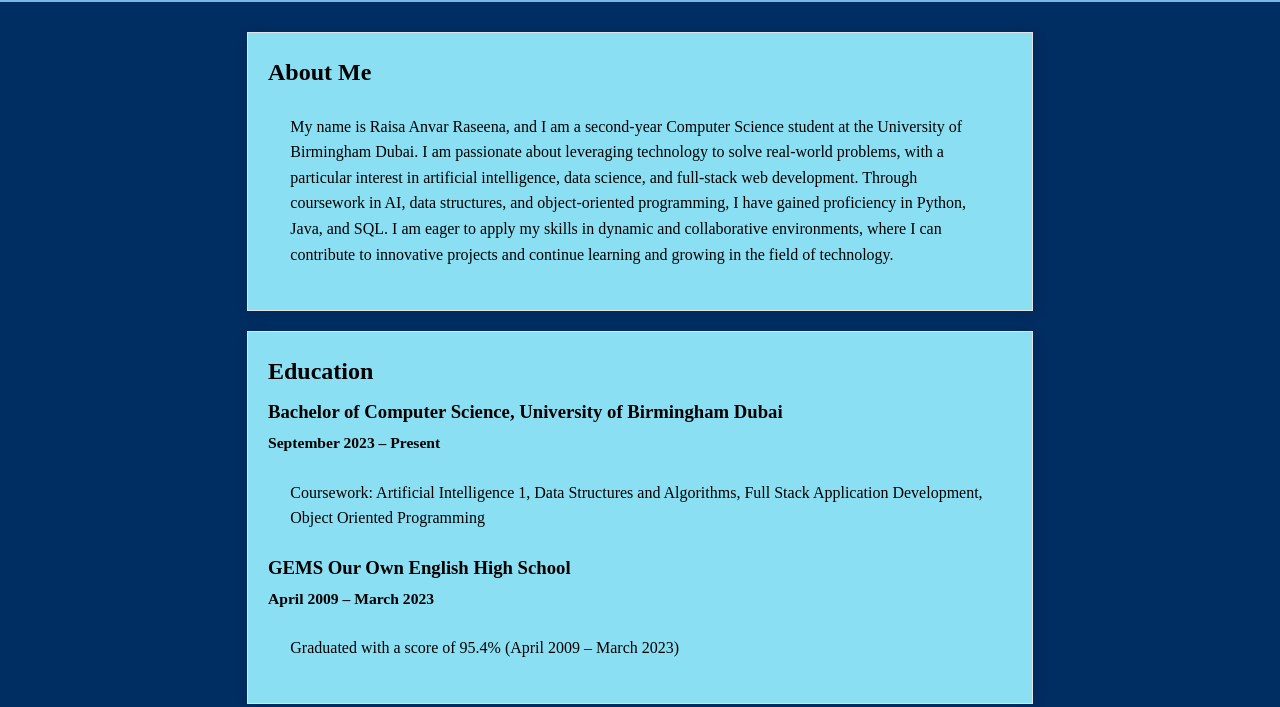
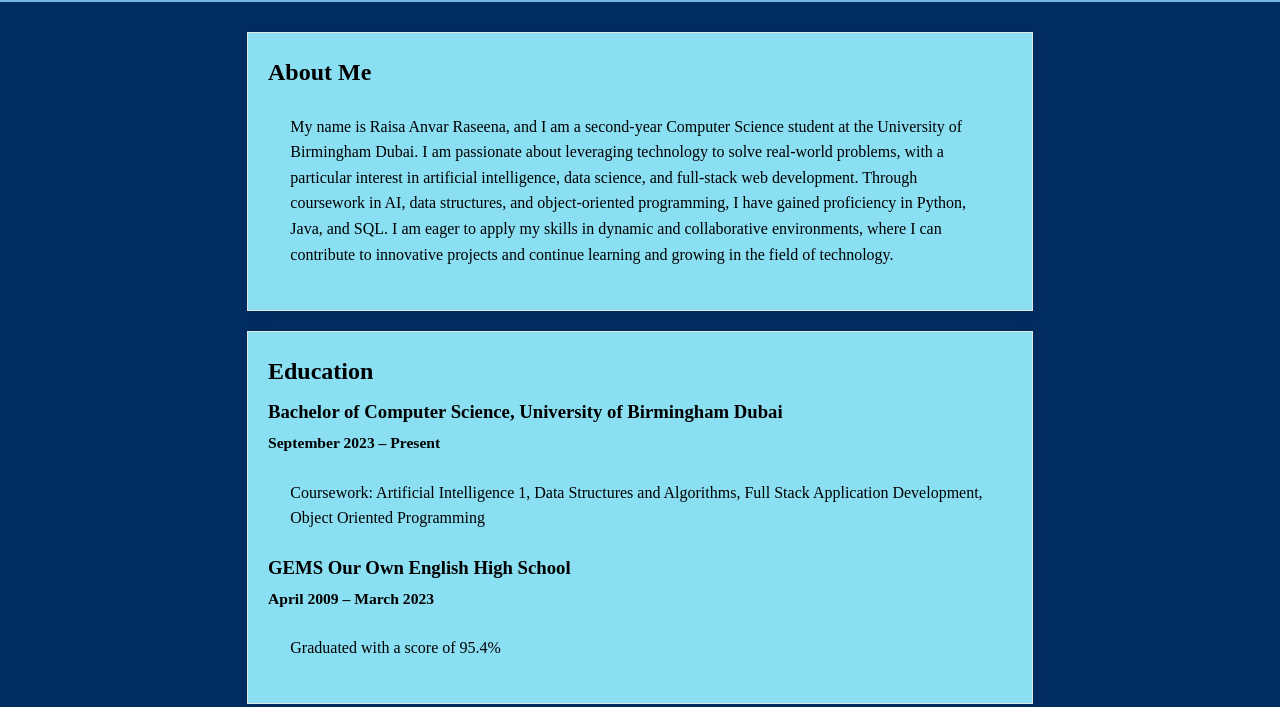
Before and after one commit to raisa05/Raisa-Portfolio, a plain HTML site: page index.html in a window 1280 px wide. Shown: the part 93-800 px from the top of the page. Drawn offline with Linux system fonts and the light colour scheme.

Commit message:
Update index.html

```diff
--- a/index.html
+++ b/index.html
@@ -42,7 +42,7 @@
             <div class="education-item">
                 <h3>GEMS Our Own English High School <br> <span class="date">April 2009 – March 2023</span></h3>
 
-                <p>Graduated with a score of 95.4% (April 2009 – March 2023)</p>
+                <p>Graduated with a score of 95.4% </p>
             </div>
         </div>
         <div id="skills" class="box">
```
